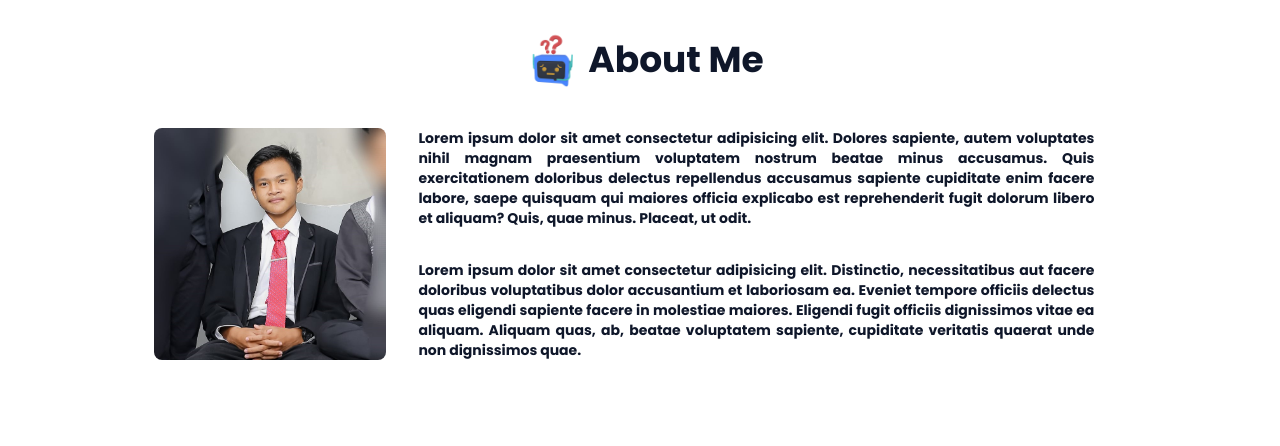
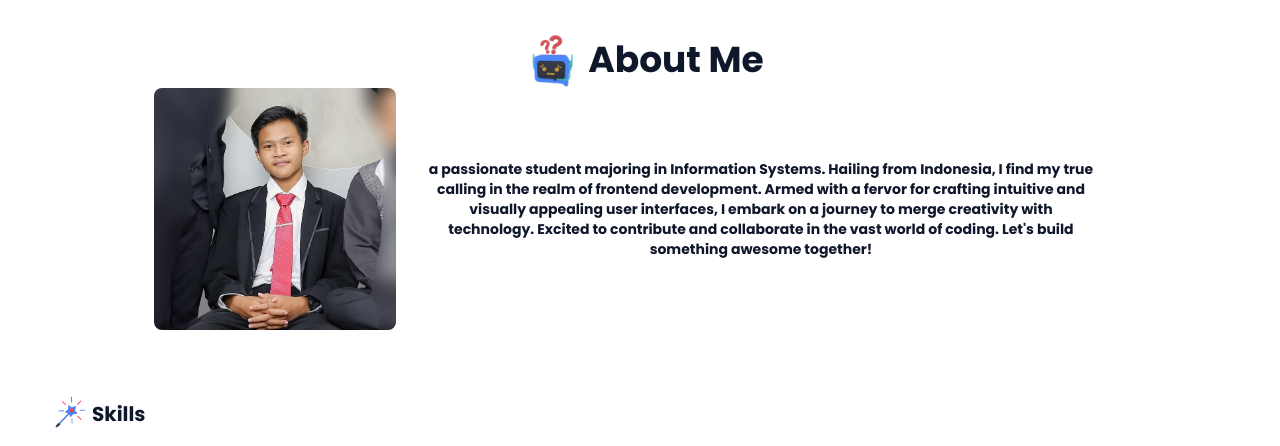
Before and after one commit to Exvade/portfolio-website, a website: page index.html in a window 1280 px wide. Shown: the part 880-1326 px from the top of the page. Drawn offline with nearby package versions, Linux system fonts and the light colour scheme.

Commit message:
ngisi repo

```diff
--- a/index.html
+++ b/index.html
@@ -93,8 +93,7 @@
                     <img src="./img/dep.jpeg" alt="" class="object-cover object-top mt-4 rounded-full aspect-square w-60 lg:w-full lg:rounded-lg lg:mt-0" >
                   </div>
                   <div class="p-8 my-2" >
-                    <p class="text-sm font-semibold text-justify text-dark">Lorem ipsum dolor sit amet consectetur adipisicing elit. Dolores sapiente, autem voluptates nihil magnam praesentium voluptatem nostrum beatae minus accusamus. Quis exercitationem doloribus delectus repellendus accusamus sapiente cupiditate enim facere labore, saepe quisquam qui maiores officia explicabo est reprehenderit fugit dolorum libero et aliquam? Quis, quae minus. Placeat, ut odit.</p>
-                    <p class="mt-8 text-sm font-semibold text-justify text-dark">Lorem ipsum dolor sit amet consectetur adipisicing elit. Distinctio, necessitatibus aut facere doloribus voluptatibus dolor accusantium et laboriosam ea. Eveniet tempore officiis delectus quas eligendi sapiente facere in molestiae maiores. Eligendi fugit officiis dignissimos vitae ea aliquam. Aliquam quas, ab, beatae voluptatem sapiente, cupiditate veritatis quaerat unde non dignissimos quae.</p>
+                    <p class="text-sm font-semibold text-center text-dark">a passionate student majoring in Information Systems. Hailing from Indonesia, I find my true calling in the realm of frontend development. Armed with a fervor for crafting intuitive and visually appealing user interfaces, I embark on a journey to merge creativity with technology. Excited to contribute and collaborate in the vast world of coding. Let's build something awesome together!</p>
                   </div>
                 </div>
               </div>
```
